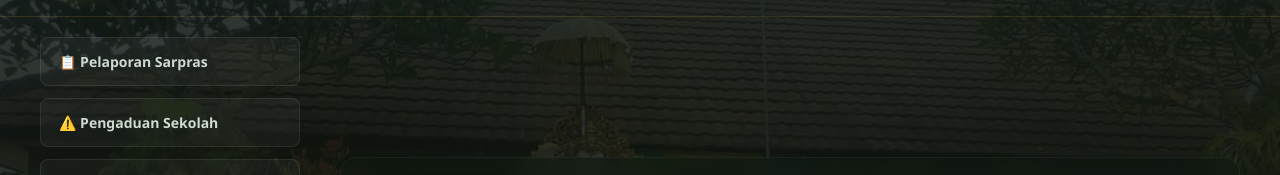
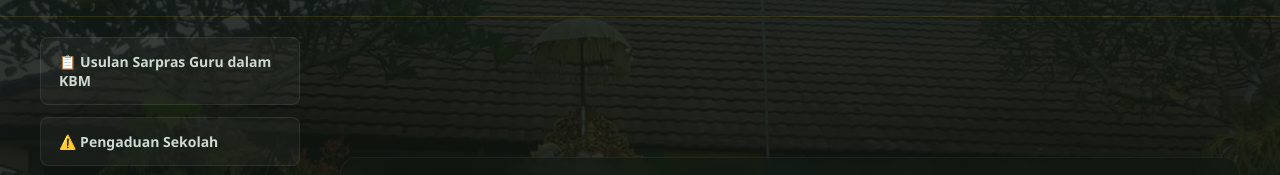
Before and after one commit to putudarmawan49-lgtm/Sarpras, a plain HTML site: page index.html in a window 1280 px wide. Shown: the part 114-289 px from the top of the page. Drawn offline with Linux system fonts and the light colour scheme.

Commit message:
Update index.html

```diff
--- a/index.html
+++ b/index.html
@@ -170,7 +170,7 @@
     <div class="container">
         <div class="sidebar">
             <button class="menu-btn" onclick="bukaForm('https://script.google.com/a/macros/guru.smp.belajar.id/s/AKfycbzlXDwoJTmnO7ZspRQD6ubGFL3gA-IrPDGj8wVScGjX7ssFf0YiDp9g_9xJUMt7nSc/exec')">
-                📋 Pelaporan Sarpras
+                📋 Usulan Sarpras Guru dalam KBM
             </button>
             <button class="menu-btn" onclick="bukaForm('https://script.google.com/a/macros/guru.smp.belajar.id/s/AKfycbwK67ZQogcDQ1BirwniVk8ELmaCljTrZ6GCZ14dpRSDsX4ZkCu6Zts-AcuPnJLPfe4/exec')">
                 ⚠️ Pengaduan Sekolah
```
